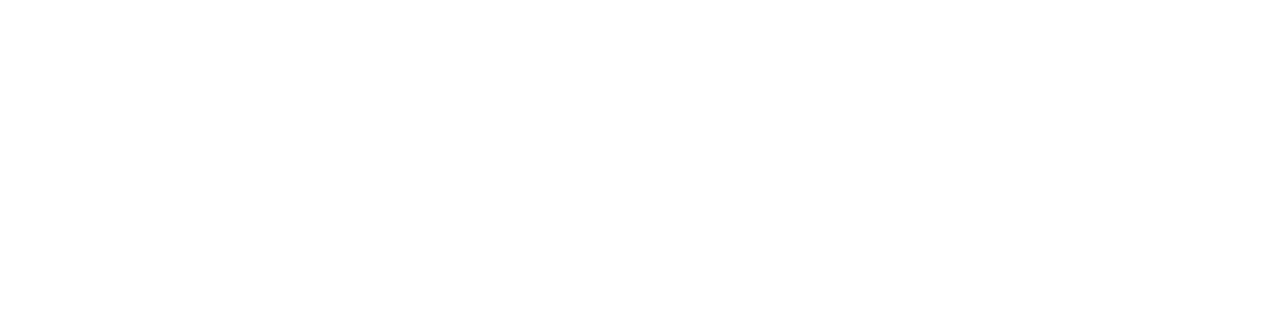
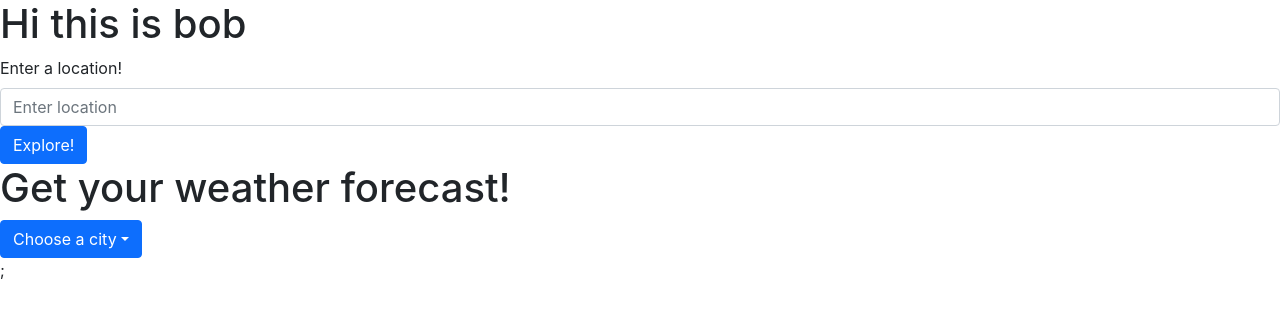
Before and after one commit to Jacks-01/City-Explorer, a React (Create React App) app: page / in a window 1280 px wide. Shown: the top 314 px of the page. Built offline with nearby package versions, Linux system fonts and the light colour scheme.

Commit message:
refactoring compete

```diff
--- a/src/components/App.js
+++ b/src/components/App.js
@@ -4,6 +4,7 @@
  * @description City Explorer: retrieves data from the locationIQ API and displays the location entered on the web page.
  */
 import React, { Component } from 'react';
+import Main from './Main';
 
 
 class App extends Component {
@@ -15,8 +16,7 @@
 
 		return (
 			<>
-
-
+				<Main/>
 			</>
 		);
 	}
--- a/src/components/CityForm.js
+++ b/src/components/CityForm.js
@@ -6,10 +6,16 @@
  */
 
 import React, { Component } from 'react';
-import {Form, Alert, Button, Image} from 'raect-bootstrap';
+import {Form, Button} from 'react-bootstrap';
+
 
 
 class CityForm extends Component {
+	handleClick = () => {
+		let value = document.getElementById('myForm').value
+		this.props.getLocation(value);
+	};
+
 	render() {
 		return (
 			<>
@@ -17,12 +23,12 @@
 					<Form.Group>
 						<Form.Label>Enter a location!</Form.Label>
 						<Form.Control
-							onChange={(e) => this.setState({ searchQuery: e.target.value })}
+							id='myForm'
 							placeholder="Enter location"
 						/>
 					</Form.Group>
 				</Form>
-				<Button onClick={this.props.getLocation} variant="primary" type="submit">
+				<Button onClick={this.handleClick} variant="primary" type="submit">
 					Explore!
 				</Button>
 			</>
--- a/src/components/CityMap.js
+++ b/src/components/CityMap.js
@@ -6,7 +6,7 @@
 	render() {
 		return (
 			<div>
-				{this.props.location.place_id && (
+
 					<div>
 						<h2>The city is: {this.props.location.display_name}</h2>
 						<h2>Latitude: {this.props.location.lat}</h2>
@@ -20,7 +20,7 @@
 							Are you trying to break my code? Refresh and try again punk.
 						</Alert>
 					</div>
-				)}
+
 			</div>
 		);
 	}
--- a/src/components/CitySearch.js
+++ b/src/components/CitySearch.js
@@ -9,7 +9,7 @@
 		this.state = {
 			searchQuery: '',
 			location: {
-				place_id: 'unknown',
+				place_id: null,
 				display_name: 'none',
 				lat: '',
 				lon: '',
@@ -17,13 +17,17 @@
 			map: '',
 			show: false,
 		};
-
-		getLocation = async () => {
+    }
+        /**
+         *
+         * @param {string} cityName - the city name from the search
+         */
+		getLocation = async (cityName) => {
 			try {
-				const API = `https://us1.locationiq.com/v1/search.php?key=${process.env.REACT_APP_AUTHTOKEN}&q=${this.state.searchQuery}&format=json`;
+                this.setState({searchQuery: cityName})
+				const API = `https://us1.locationiq.com/v1/search.php?key=${process.env.REACT_APP_AUTHTOKEN}&q=${cityName}&format=json`;
 				const res = await axios.get(API);
-				this.setState({ location: res.data[0] });
-				this.getMap();
+				this.setState({ location: res.data[0] }, this.getMap);
 			} catch (error) {
 				console.error(error);
 				this.setState({ show: true });
@@ -33,12 +37,20 @@
 			const API = `https://maps.locationiq.com/v3/staticmap?key=${process.env.REACT_APP_AUTHTOKEN}&center=${this.state.location.lat},${this.state.location.lon}&zoom=18&size=500x500&format=png`;
 			this.setState({ map: API });
 		};
-	}
+
 	render() {
 		return (
 			<>
-				<CityForm />
-				<CityMap />
+				<CityForm getLocation={this.getLocation}/>
+                {this.state.location.place_id && (
+                    <CityMap
+                     location={this.state.location}
+                     map={this.state.map}
+                     show={this.state.show}
+                     error={this.state.error}
+                     />
+
+                )}
 			</>
 		);
 	}
--- a/src/components/CitySelector.js
+++ b/src/components/CitySelector.js
@@ -3,6 +3,9 @@
 
 
 class CitySelector extends Component {
+    handleSearch = (e) => {
+
+    };
     render() {
         return (
         <div>
--- a/src/components/Main.js
+++ b/src/components/Main.js
@@ -1,6 +1,5 @@
 import React, { Component } from 'react';
-import CityForm from './CityForm';
-import CitySelector from './CitySelector';
+import CitySearch from './CitySearch';
 import Weather from './Weather';
 
 
@@ -16,13 +15,17 @@
 	}
     render() {
         return (
-            <>
-            <CityForm/>
-            <CitySelector></CitySelector>
+            <div>
+            <h1>Hi this is bob</h1>
+            <CitySearch/>
             <Weather/>
-            </>
+            </div>
           );
     }
+    /**
+     * <CitySelector/>
+            <Weather/>
+     */
 }
 
 export default Main;
--- a/src/components/Weather.js
+++ b/src/components/Weather.js
@@ -12,14 +12,16 @@
     constructor(props) {
         super(props);
         this.state = {
-            city: '',
+            city: null,
             weatherData: [],
         };
     }
 
     callBackendAPI = async (e) => {
         const weatherQuery = 'http://localhost:5000/weather?city=' + e;
+        console.log('this is the weather query', weatherQuery);
         const response = await axios.get(weatherQuery);
+
         return response;
     };
 
@@ -35,23 +37,25 @@
             });
     };
 	render() {
-		console.log(this.props.weatherData);
+		console.log(this.state.weatherData);
 		return (
 			<>
-                <CitySelector/>
-				{this.props.city && (
+                <CitySelector
+                handleSearch={this.handleSearch}/>
+
+				{this.state.city && (
 					<>
-						<h2>Your 3-day forecast for {this.props.city} is: </h2>
-						{this.props.weatherData.map((day, index) => (
+						<h2>Your 3-day forecast for {this.state.city} is: </h2>
+						{this.state.weatherData.map((day, index) => (
 							<div key={index}>
 								<p>day: {day.date}</p>
-								<p>description:{day.description}</p>
+								<p>description: {day.description}</p>
 							</div>
 						))}
 					</>
 				)}
 			</>
-		);
+		)
 	}
 }
 
```
